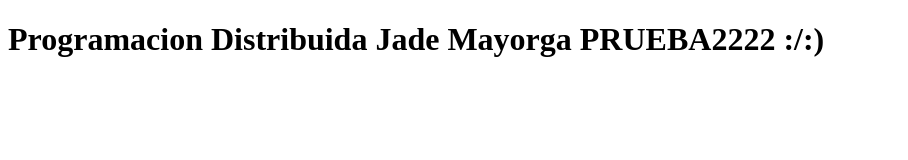
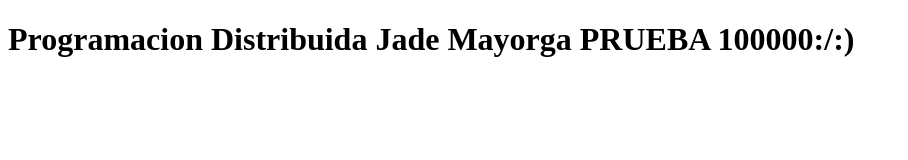
Before and after one commit to mayjade002/HTML, a plain HTML site: page index.html in a window 1280 px wide. Shown: the whole page, without its empty margins (0-908 px from the left). Drawn offline with Linux system fonts and the light colour scheme.

Commit message:
Update index.html

```diff
--- a/index.html
+++ b/index.html
@@ -6,6 +6,6 @@
     <title>Hola Mundo</title>
 </head>
 <body>
-    <h1>Programacion Distribuida Jade Mayorga PRUEBA2222 :/:)</h1>
+    <h1>Programacion Distribuida Jade Mayorga PRUEBA 100000:/:)</h1>
 </body>
 </html>
```
